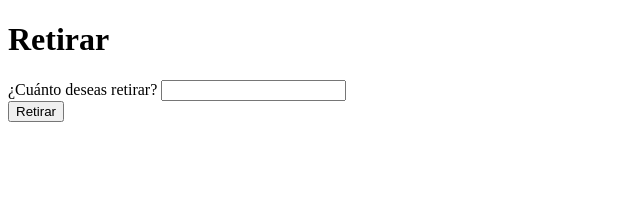
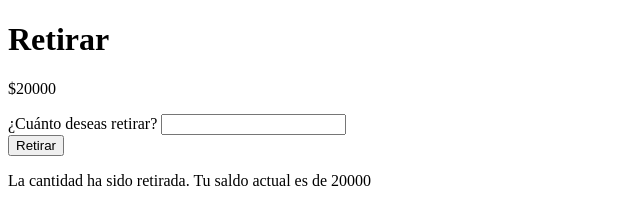
Before and after one commit to MeerMitchell/proyecto-javascript, a plain HTML site: page Proyecto-cajero/retirar.html in a window 1280 px wide. Both pictures are taken after a click on the button "Retirar". Shown: the whole page, without its empty margins (0-640 px from the left). Drawn offline with Linux system fonts and the light colour scheme.

Commit message:
feat: creación del html y javascript de la opción retiro de dinero

```diff
--- a/Proyecto-cajero/js/retirar.js
+++ b/Proyecto-cajero/js/retirar.js
@@ -1,22 +1,29 @@
-<!DOCTYPE html>
-<html lang="en">
-<head>
-    <meta charset="UTF-8">
-    <meta http-equiv="X-UA-Compatible" content="IE=edge">
-    <meta name="viewport" content="width=device-width, initial-scale=1.0">
-    <title>Document</title>
-</head>
-<body>
-    <main>
-        <h1>Retirar</h1>
-        <p id="saldoUsuario"></p>
-        <form action="">
-            <label for="">¿Cuánto deseas retirar?</label>
-            <input type="number" id="retiroUsuario">
-        </form>
-        <button id="btnRetirar">Retirar</button>
-        <p id="mensajeUsuario"></p>
-    </main>
-</body>
-<script src="retirar.js"></script>
-</html>
+const persona =
+  { nombre: 'aemond',
+  email: 'aemond@gmail.com',
+  password: 1234,
+  saldo: 20000.00
+};
+
+let saldoUser = document.getElementById('saldoUsuario');
+saldoUser.innerHTML = "$" + persona.saldo;
+
+let btnRetirar = document.getElementById('btnRetirar');
+btnRetirar.addEventListener('click', retirar);
+
+let mensajeUsuario = document.getElementById('mensajeUsuario');
+
+function retirar(){
+    let cantidadRetiro = document.getElementById('retiroUsuario').value;
+
+    if (cantidadRetiro > 30000){
+        mensajeUsuario.innerHTML = "Lo siento no puedes retirar";
+    } else {
+        if (cantidadRetiro > persona.saldo){
+            mensajeUsuario.innerHTML = "Lo siento, saldo insuficiente";
+        } else {
+            persona.saldo = persona.saldo - cantidadRetiro;
+            mensajeUsuario.innerHTML = "La cantidad ha sido retirada." + " Tu saldo actual es de " + persona.saldo;
+        }
+    }
+}
--- a/Proyecto-cajero/retirar.html
+++ b/Proyecto-cajero/retirar.html
@@ -4,7 +4,7 @@
     <meta charset="UTF-8">
     <meta http-equiv="X-UA-Compatible" content="IE=edge">
     <meta name="viewport" content="width=device-width, initial-scale=1.0">
-    <title>Document</title>
+    <title>Retiro de dinero</title>
 </head>
 <body>
     <main>
@@ -18,5 +18,5 @@
         <p id="mensajeUsuario"></p>
     </main>
 </body>
-<script src="retirar.js"></script>
+<script src="./js/retirar.js"></script>
 </html>
```
